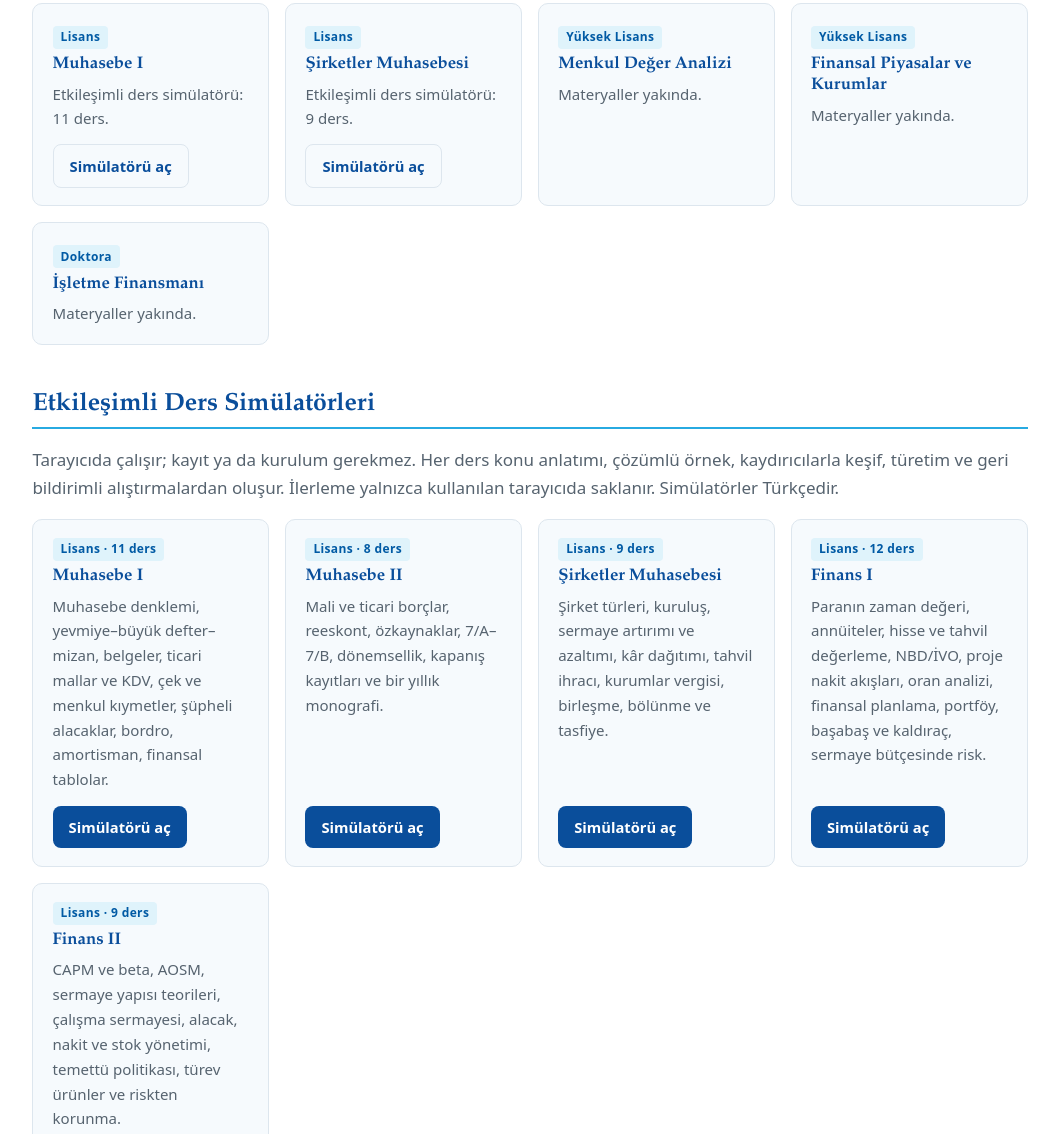
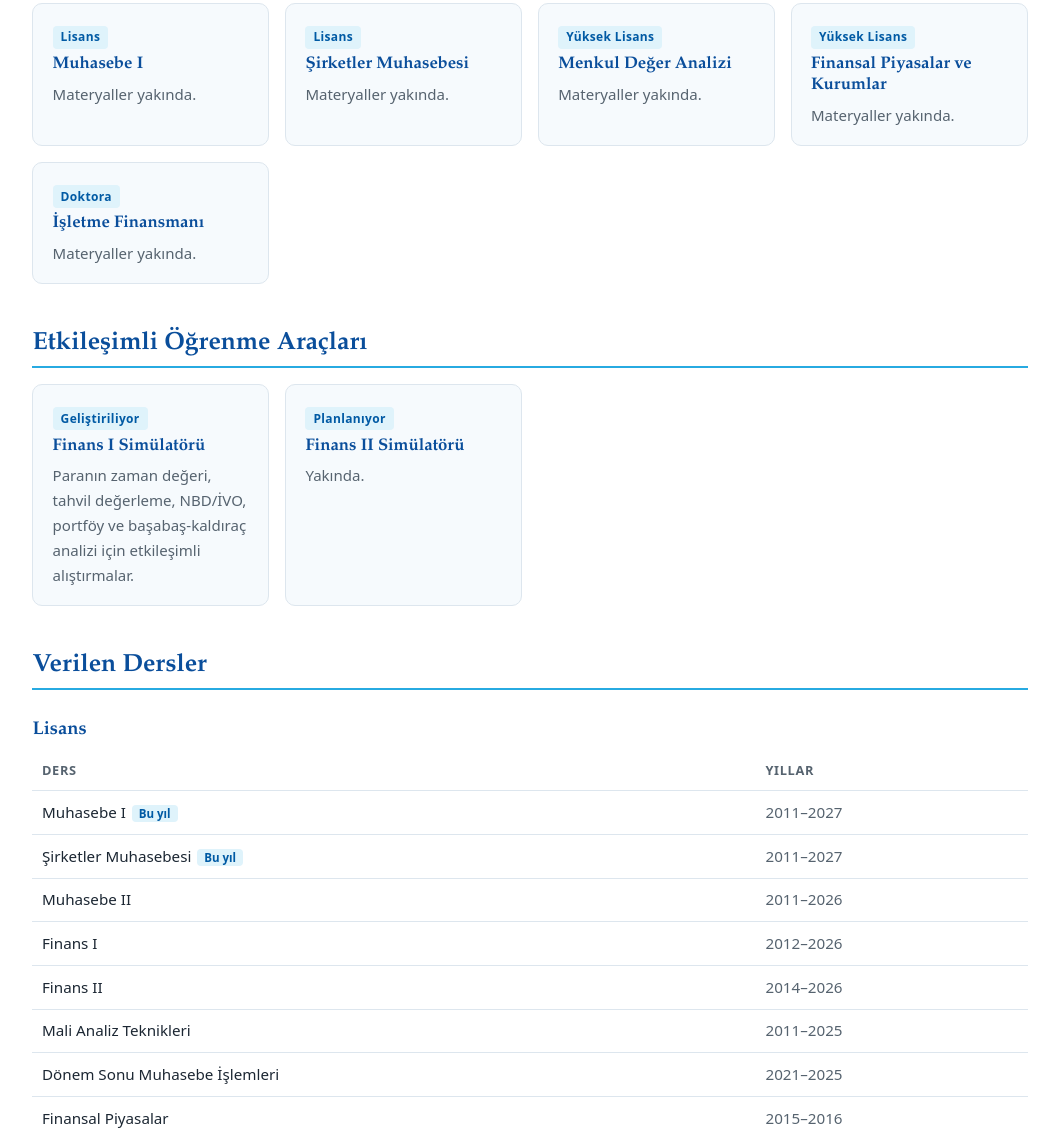
Before and after one commit to mmtcaliskan/mmtcaliskan.github.io, a plain HTML site: page dersler.html in a window 1280 px wide. Shown: the part 430-1564 px from the top of the page, without its empty margins (110-1169 px from the left). Drawn offline with Linux system fonts and the light colour scheme.

Commit message:
Add files via upload

```diff
--- a/dersler.html
+++ b/dersler.html
@@ -4,7 +4,7 @@
 <meta charset="utf-8">
 <meta name="viewport" content="width=device-width, initial-scale=1">
 <title data-tr="Dersler · M. M. Tuncer Çalışkan" data-en="Teaching · M. M. Tuncer Çalışkan">Dersler · M. M. Tuncer Çalışkan</title>
-<meta name="description" content="Lisans, yüksek lisans ve doktora dersleri; muhasebe ve finans dersleri için etkileşimli simülatörler.">
+<meta name="description" content="Lisans, yüksek lisans ve doktora dersleri; ders materyalleri ve finans simülatörleri.">
 <link rel="icon" href="assets/img/favicon.svg" type="image/svg+xml">
 <link rel="stylesheet" href="assets/css/style.css">
 </head>
@@ -39,12 +39,10 @@
   <div class="grid">
     <div class="card"><span class="tag"><span data-l="tr">Lisans</span><span data-l="en">Undergraduate</span></span>
       <h3><span data-l="tr">Muhasebe I</span><span data-l="en">Accounting I</span></h3>
-      <p><span data-l="tr">Etkileşimli ders simülatörü: 11 ders.</span><span data-l="en">Interactive course simulator: 11 lessons.</span></p>
-      <a class="btn ghost" href="dersler/simulatorler/muhasebe1.html"><span data-l="tr">Simülatörü aç</span><span data-l="en">Open simulator</span></a></div>
+      <p><span data-l="tr">Materyaller yakında.</span><span data-l="en">Materials coming soon.</span></p></div>
     <div class="card"><span class="tag"><span data-l="tr">Lisans</span><span data-l="en">Undergraduate</span></span>
       <h3><span data-l="tr">Şirketler Muhasebesi</span><span data-l="en">Corporate Accounting</span></h3>
-      <p><span data-l="tr">Etkileşimli ders simülatörü: 9 ders.</span><span data-l="en">Interactive course simulator: 9 lessons.</span></p>
-      <a class="btn ghost" href="dersler/simulatorler/sirketler-muhasebesi.html"><span data-l="tr">Simülatörü aç</span><span data-l="en">Open simulator</span></a></div>
+      <p><span data-l="tr">Materyaller yakında.</span><span data-l="en">Materials coming soon.</span></p></div>
     <div class="card"><span class="tag"><span data-l="tr">Yüksek Lisans</span><span data-l="en">Master's</span></span>
       <h3><span data-l="tr">Menkul Değer Analizi</span><span data-l="en">Security Analysis</span></h3>
       <p><span data-l="tr">Materyaller yakında.</span><span data-l="en">Materials coming soon.</span></p></div>
@@ -56,29 +54,14 @@
       <p><span data-l="tr">Materyaller yakında.</span><span data-l="en">Materials coming soon.</span></p></div>
   </div>
 
-  <h2 id="simulatorler"><span data-l="tr">Etkileşimli Ders Simülatörleri</span><span data-l="en">Interactive Course Simulators</span></h2>
-  <p class="muted"><span data-l="tr">Tarayıcıda çalışır; kayıt ya da kurulum gerekmez. Her ders konu anlatımı, çözümlü örnek, kaydırıcılarla keşif, türetim ve geri bildirimli alıştırmalardan oluşur. İlerleme yalnızca kullanılan tarayıcıda saklanır. Simülatörler Türkçedir.</span><span data-l="en">Runs in the browser; no sign-up or installation. Each lesson combines a short text, a worked example, slider-based explorations, a derivation and exercises with feedback. Progress is stored only in your browser. The simulators are in Turkish.</span></p>
-  <div class="grid sims">
-    <div class="card"><span class="tag"><span data-l="tr">Lisans · 11 ders</span><span data-l="en">Undergraduate · 11 lessons</span></span>
-      <h3><span data-l="tr">Muhasebe I</span><span data-l="en">Accounting I</span></h3>
-      <p><span data-l="tr">Muhasebe denklemi, yevmiye–büyük defter–mizan, belgeler, ticari mallar ve KDV, çek ve menkul kıymetler, şüpheli alacaklar, bordro, amortisman, finansal tablolar.</span><span data-l="en">Accounting equation, journal–ledger–trial balance, documents, inventory and VAT, cheques and securities, doubtful receivables, payroll, depreciation, financial statements.</span></p>
-      <a class="btn" href="dersler/simulatorler/muhasebe1.html"><span data-l="tr">Simülatörü aç</span><span data-l="en">Open simulator</span></a></div>
-    <div class="card"><span class="tag"><span data-l="tr">Lisans · 8 ders</span><span data-l="en">Undergraduate · 8 lessons</span></span>
-      <h3><span data-l="tr">Muhasebe II</span><span data-l="en">Accounting II</span></h3>
-      <p><span data-l="tr">Mali ve ticari borçlar, reeskont, özkaynaklar, 7/A–7/B, dönemsellik, kapanış kayıtları ve bir yıllık monografi.</span><span data-l="en">Financial and trade liabilities, discounting of notes, equity, cost accounts (7/A–7/B), accruals and deferrals, closing entries and a full-year case.</span></p>
-      <a class="btn" href="dersler/simulatorler/muhasebe2.html"><span data-l="tr">Simülatörü aç</span><span data-l="en">Open simulator</span></a></div>
-    <div class="card"><span class="tag"><span data-l="tr">Lisans · 9 ders</span><span data-l="en">Undergraduate · 9 lessons</span></span>
-      <h3><span data-l="tr">Şirketler Muhasebesi</span><span data-l="en">Corporate Accounting</span></h3>
-      <p><span data-l="tr">Şirket türleri, kuruluş, sermaye artırımı ve azaltımı, kâr dağıtımı, tahvil ihracı, kurumlar vergisi, birleşme, bölünme ve tasfiye.</span><span data-l="en">Company types, formation, capital increases and reductions, profit distribution, bond issues, corporate tax, mergers, demergers and liquidation.</span></p>
-      <a class="btn" href="dersler/simulatorler/sirketler-muhasebesi.html"><span data-l="tr">Simülatörü aç</span><span data-l="en">Open simulator</span></a></div>
-    <div class="card"><span class="tag"><span data-l="tr">Lisans · 12 ders</span><span data-l="en">Undergraduate · 12 lessons</span></span>
-      <h3><span data-l="tr">Finans I</span><span data-l="en">Finance I</span></h3>
-      <p><span data-l="tr">Paranın zaman değeri, annüiteler, hisse ve tahvil değerleme, NBD/İVO, proje nakit akışları, oran analizi, finansal planlama, portföy, başabaş ve kaldıraç, sermaye bütçesinde risk.</span><span data-l="en">Time value of money, annuities, stock and bond valuation, NPV/IRR, project cash flows, ratio analysis, financial planning, portfolios, break-even and leverage, risk in capital budgeting.</span></p>
-      <a class="btn" href="dersler/simulatorler/finans1.html"><span data-l="tr">Simülatörü aç</span><span data-l="en">Open simulator</span></a></div>
-    <div class="card"><span class="tag"><span data-l="tr">Lisans · 9 ders</span><span data-l="en">Undergraduate · 9 lessons</span></span>
-      <h3><span data-l="tr">Finans II</span><span data-l="en">Finance II</span></h3>
-      <p><span data-l="tr">CAPM ve beta, AOSM, sermaye yapısı teorileri, çalışma sermayesi, alacak, nakit ve stok yönetimi, temettü politikası, türev ürünler ve riskten korunma.</span><span data-l="en">CAPM and beta, WACC, capital structure theories, working capital, receivables, cash and inventory management, dividend policy, derivatives and hedging.</span></p>
-      <a class="btn" href="dersler/simulatorler/finans2.html"><span data-l="tr">Simülatörü aç</span><span data-l="en">Open simulator</span></a></div>
+  <h2><span data-l="tr">Etkileşimli Öğrenme Araçları</span><span data-l="en">Interactive Learning Tools</span></h2>
+  <div class="grid">
+    <div class="card"><span class="tag"><span data-l="tr">Geliştiriliyor</span><span data-l="en">In development</span></span>
+      <h3><span data-l="tr">Finans I Simülatörü</span><span data-l="en">Finance I Simulator</span></h3>
+      <p><span data-l="tr">Paranın zaman değeri, tahvil değerleme, NBD/İVO, portföy ve başabaş-kaldıraç analizi için etkileşimli alıştırmalar.</span><span data-l="en">Interactive exercises on time value of money, bond valuation, NPV/IRR, portfolio and break-even/leverage analysis.</span></p></div>
+    <div class="card"><span class="tag"><span data-l="tr">Planlanıyor</span><span data-l="en">Planned</span></span>
+      <h3><span data-l="tr">Finans II Simülatörü</span><span data-l="en">Finance II Simulator</span></h3>
+      <p><span data-l="tr">Yakında.</span><span data-l="en">Coming soon.</span></p></div>
   </div>
 
   <h2><span data-l="tr">Verilen Dersler</span><span data-l="en">Courses Taught</span></h2>
```
